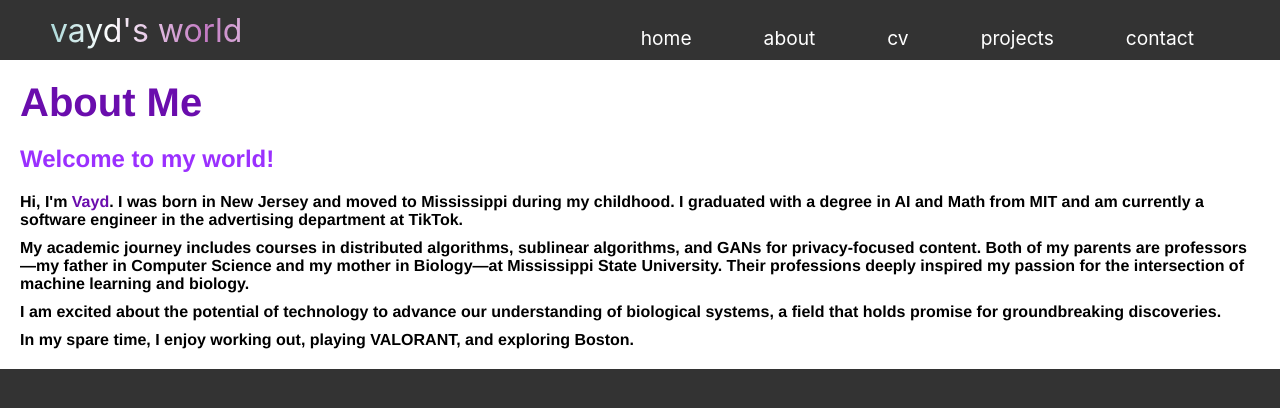
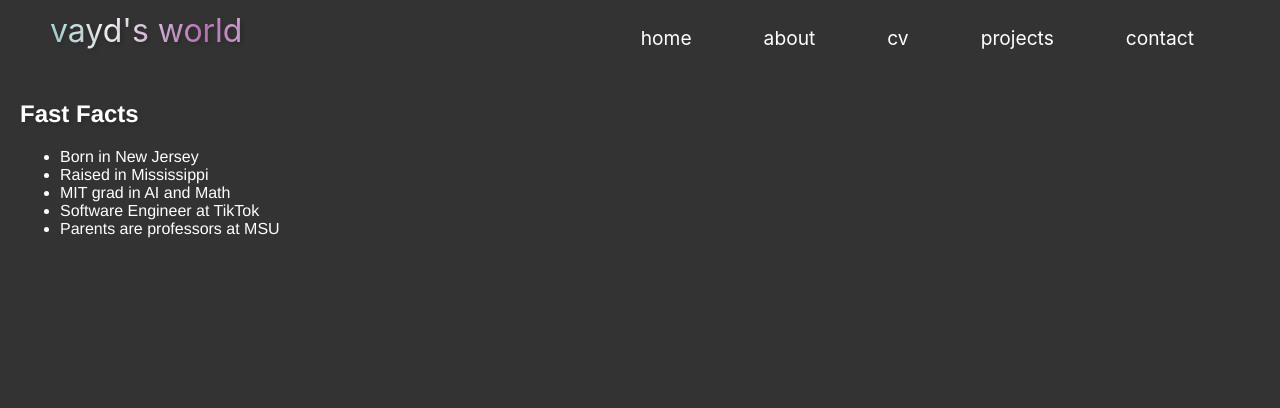
Before and after one commit to vaydr/vaydr.github.io, a React (Create React App) app: page /about in a window 1280 px wide. Shown: the top 408 px of the page. Built offline with nearby package versions, Linux system fonts and the light colour scheme.

Commit message:
starting work on about page

```diff
--- a/src/components/Navbar.css
+++ b/src/components/Navbar.css
@@ -30,12 +30,13 @@
     margin-right: 20px; /* Add some space between the logo and the menu */
     animation: gradient-flow 5s linear infinite; /* Speed up the animation and make it continuous */
     background-size: 200% 200%; /* Ensure the gradient covers the entire text */
+    text-shadow: 2px 2px 4px rgba(0, 0, 0, 0.2); /* Add a bigger drop shadow to the text */
   }
 
   .navbar-logo:hover {
     text-shadow: 0 0 10px rgba(255, 255, 255, 0.8); /* Make it glow on hover */
+    transition: all 0.3s ease; /* Smooth transition for hover effects */
   }
-
   @keyframes gradient-flow {
     0% {
       background-position: 0% 50%;
@@ -57,7 +58,7 @@
   }
 
   .nav-item {
-    height: 0.15vh;
+    height: 7.5vh;
     margin: 0 20px; /* Add spacing between menu items */
   }
 
@@ -68,8 +69,16 @@
     height: 100%;
     display: flex;
     align-items: center;
+    transition: all 0.3s ease; /* Smooth transition for hover effects */
   }
 
   .nav-links:hover {
-    border-bottom: 3px solid #fff;
+    background: linear-gradient(90deg, rgba(150, 255, 255, 0.7), #fff, rgba(255, 150, 255, 0.7), #fff, rgba(150, 255, 255, 0.7));
+    -webkit-background-clip: text;
+    background-clip: text;
+    -webkit-text-fill-color: transparent;
+    text-shadow: 0 0 5px rgba(255, 255, 255, 0.5); /* Make it glow on hover, but less intense */
+    animation: gradient-flow 5s linear infinite; /* Apply the gradient animation */
+    background-size: 200% 200%; /* Ensure the gradient covers the entire text */
+    border-bottom: none; /* Remove the underline on hover */
   }
--- a/src/pages/About.css
+++ b/src/pages/About.css
@@ -2,32 +2,39 @@
   text-align: left;
   padding: 20px;
   font-family: 'Helvetica Neue', sans-serif;
-  color: #000000; /* Black for text */
-  background-color: #FFFFFF; /* White background */
+  color: #fff; /* White for text */
+  background-color: #333; /* Dark background */
 }
 
-.Title {
+.BigBoldText {
   font-size: 2.5rem;
-  color: #6A0DAD; /* Dark purple for titles */
+  color: #fff; /* White for titles */
   font-weight: bold;
+  text-shadow: 2px 2px 4px rgba(0, 0, 0, 0.2); /* Add a drop shadow to the text */
 }
 
-.Subtitle {
+.CardTitle {
   font-size: 1.5rem;
-  color: #9B30FF; /* Lighter purple for subtitles */
+  color: #fff; /* White for subtitles */
   font-weight: bold;
+  text-shadow: 2px 2px 4px rgba(0, 0, 0, 0.2); /* Add a drop shadow to the text */
 }
 
 .Paragraph {
   font-size: 1rem;
-  color: #000000; /* Black for paragraph text */
+  color: #fff; /* White for paragraph text */
   margin-top: 10px;
   font-weight: bold;
 }
 
 .Highlight {
-  color: #6A0DAD; /* Dark purple for highlighted text */
+  background: linear-gradient(90deg, rgba(150, 255, 255, 0.7), #fff, rgba(255, 150, 255, 0.7), #fff, rgba(150, 255, 255, 0.7));
+  -webkit-background-clip: text;
+  background-clip: text;
+  -webkit-text-fill-color: transparent;
   font-weight: bold;
+  animation: gradient-flow 5s linear infinite; /* Apply the gradient animation */
+  background-size: 200% 200%; /* Ensure the gradient covers the entire text */
 }
 
 .SocialLinks {
@@ -36,12 +43,26 @@
 
 .SocialIcon {
   margin: 0 10px;
-  color: #000000; /* Black for social icons */
+  color: #fff; /* White for social icons */
   font-size: 24px;
   transition: color 0.3s;
   font-weight: bold;
 }
 
 .SocialIcon:hover {
-  color: #9B30FF; /* Lighter purple on hover */
+  color: rgba(150, 255, 255, 0.7); /* Lighter color on hover */
+  text-shadow: 0 0 10px rgba(255, 255, 255, 0.8); /* Make it glow on hover */
+  transition: all 0.3s ease; /* Smooth transition for hover effects */
 }
+
+@keyframes gradient-flow {
+  0% {
+    background-position: 0% 50%;
+  }
+  50% {
+    background-position: 100% 50%;
+  }
+  100% {
+    background-position: 200% 50%;
+  }
+}
--- a/src/pages/About.js
+++ b/src/pages/About.js
@@ -4,20 +4,33 @@ import './About.css';
 const About = () => {
   return (
     <div className="AboutContainer">
-      <h1 className="Title">About Me</h1>
-      <h2 className="Subtitle">Welcome to my world!</h2>
+      <div className="FastFactsCard">
+        <h2 className="CardTitle">Fast Facts</h2>
+        <ul className="FastFactsList">
+          <li>Born in New Jersey</li>
+          <li>Raised in Mississippi</li>
+          <li>MIT grad in AI and Math</li>
+          <li>Software Engineer at TikTok</li>
+          <li>Parents are professors at MSU</li>
+        </ul>
+      </div>
+      {/*
+      <div className="AboutContent">
+        <h1 className="BigBoldText">About Me</h1>
         <p className="Paragraph">
-        Hi, I'm <span className="Highlight">Vayd</span>. I was born in New Jersey and moved to Mississippi during my childhood. I graduated with a degree in AI and Math from MIT and am currently a software engineer in the advertising department at TikTok.
+          Hi, I'm <span className="Highlight">Vayd</span>. Born in New Jersey, raised in Mississippi. MIT grad in AI and Math. Now, a software engineer at TikTok's advertising department.
         </p>
         <p className="Paragraph">
-        My academic journey includes courses in distributed algorithms, sublinear algorithms, and GANs for privacy-focused content. Both of my parents are professors—my father in Computer Science and my mother in Biology—at Mississippi State University. Their professions deeply inspired my passion for the intersection of machine learning and biology.
+          My academic journey? Distributed algorithms, sublinear algorithms, and GANs for privacy-focused content. My parents, both professors at Mississippi State University, fueled my passion for the intersection of machine learning and biology.
         </p>
         <p className="Paragraph">
-        I am excited about the potential of technology to advance our understanding of biological systems, a field that holds promise for groundbreaking discoveries.
+          I'm all about leveraging technology to unlock the mysteries of biological systems. The future is bright with groundbreaking discoveries.
         </p>
         <p className="Paragraph">
-        In my spare time, I enjoy working out, playing VALORANT, and exploring Boston.
+          Outside of work, you'll find me working out, playing VALORANT, or exploring Boston.
         </p>
+      </div>
+      */}
     </div>
   );
 };
```
Also changed, not shown: 2 other files (tests, documents, lock files or other folders). Lines whose indentation alone changed are shown as unchanged.
